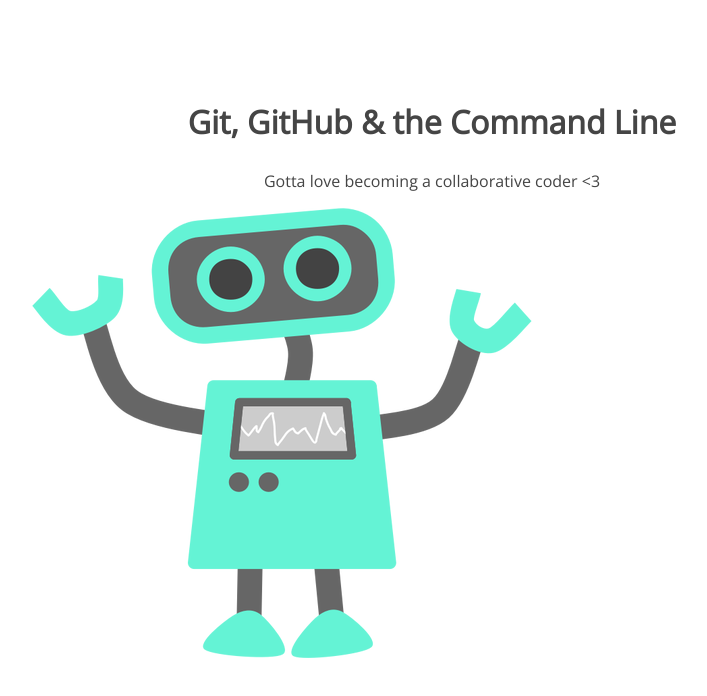
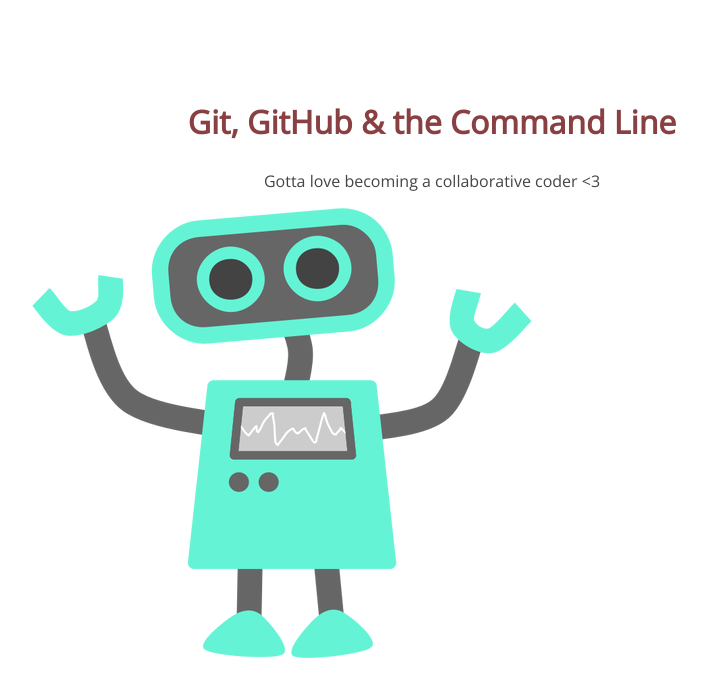
Before and after one commit to consultfal/105-project, a plain HTML site: page index.html in a window 1280 px wide. Shown: the whole page, without its empty margins (208-915 px from the left). Drawn offline with nearby package versions, Linux system fonts and the light colour scheme.

Commit message:
change h1 color

```diff
--- a/css/style.css
+++ b/css/style.css
@@ -10,6 +10,7 @@ section p {
 section h1 {
 	font: 32px 'Open Sans';
 	font-weight: bold;
+	color: #884042;
 }
 section p {
 	font: 16px 'Open Sans';
```
